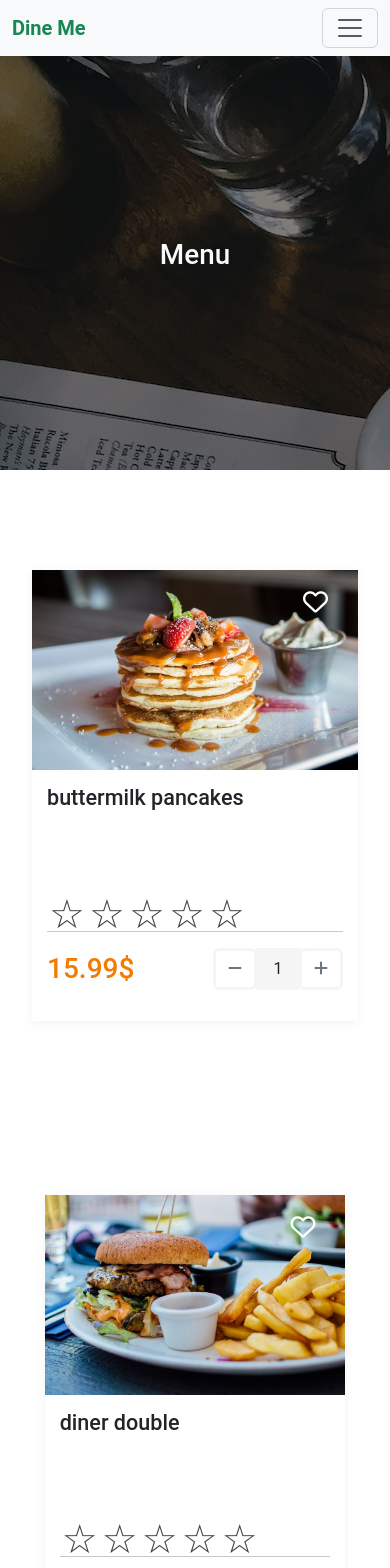
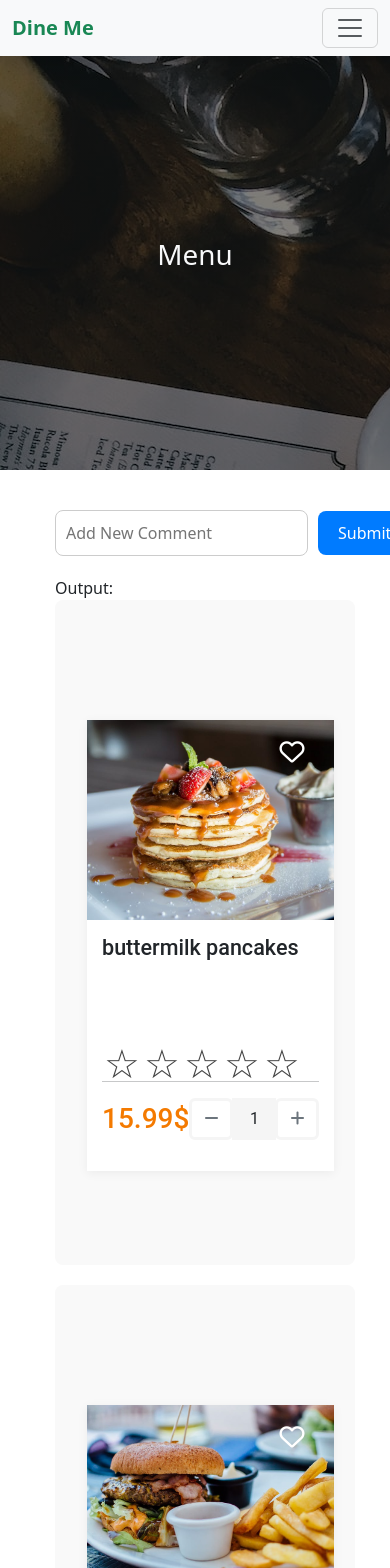
Before and after one commit to MohammedHatemMonir/React-Restaurant, a React (Create React App) app: page /menu in a window 390 px wide. Shown: the top 1568 px of the page. Built offline with nearby package versions, Linux system fonts and the light colour scheme.

Commit message:
All images fixed and input field added in Menu page

```diff
--- a/src/App.js
+++ b/src/App.js
@@ -35,7 +35,7 @@
   // Otherwise, render the Navbar
 
   return (
-    <div>
+    <div className="my-app">
       <Navbar expand="lg" className="fixed-top bg-body-tertiary shadow my-nav">
         <Container>
           <Navbar.Brand>
--- a/src/App.scss
+++ b/src/App.scss
@@ -1,7 +1,4 @@
-* {
-  font-family: "roboto", sans-serif;
-}
-.App {
+.my-app {.App {
   text-align: center;
   &-logo {
     height: 40vmin;
@@ -34,3 +31,5 @@
     transform: rotate(360deg);
   }
 }
+
+}
--- a/src/index.scss
+++ b/src/index.scss
@@ -1,8 +1,8 @@
-@import url('https://fonts.googleapis.com/css2?family=Poppins&display=swap');
+@import url("https://fonts.googleapis.com/css2?family=Poppins&display=swap");
 
 body {
   margin: 0;
-  font-family: 'Poppins', sans-serif;
+  font-family: "Poppins", sans-serif;
   -webkit-font-smoothing: antialiased;
   -moz-osx-font-smoothing: grayscale;
 }
--- a/src/pages/About.jsx
+++ b/src/pages/About.jsx
@@ -7,8 +7,8 @@
 
 function About() {
   return (
-    <div className="about-page">
-      <header className="mt-5">
+    <div className="my-about">
+      <header className="mt-5 about-header">
         <div className="container h-100 d-flex align-items-center justify-content-center">
           <h1 className="text-light">About</h1>
         </div>
--- a/src/pages/About.scss
+++ b/src/pages/About.scss
@@ -1,7 +1,5 @@
-.about-page header {
-  header {
-    background-image: linear-gradient(rgba(0, 0, 0, 0.5), rgba(0, 0, 0, 0.5)),
-      url(../utils/img/about-page-img.jpg);
-    height: 50vh;
-  }
+.about-header {
+  background-image: linear-gradient(rgba(0, 0, 0, 0.5), rgba(0, 0, 0, 0.5)),
+    url(../utils/img/about-page-img.jpg);
+  height: 50vh;
 }
--- a/src/pages/Contact.jsx
+++ b/src/pages/Contact.jsx
@@ -8,7 +8,7 @@
 function Contact() {
   return (
     <div className="contact-page">
-      <header className="mt-5">
+      <header className="mt-5  contact-header">
         <div className="container h-100 d-flex align-items-center justify-content-center">
           <h1 className="text-light">Contact</h1>
         </div>
--- a/src/pages/Contact.scss
+++ b/src/pages/Contact.scss
@@ -1,5 +1,5 @@
 .contact-page {
-  header {
+  .contact-header {
     background-image: linear-gradient(rgba(0, 0, 0, 0.5), rgba(0, 0, 0, 0.5)),
       url(../utils/img/contact-page-img.jpg);
     height: 50vh;
--- a/src/pages/Menu.jsx
+++ b/src/pages/Menu.jsx
@@ -1,29 +1,51 @@
-import React from "react";
+import React, { useState } from "react";
 import "./Menu.scss";
 import menuData from "../Menu";
 import Card from "./../components/Card";
 
 function Menu() {
+  const [inputValue, setInputValue] = useState("");
+  const [output, setOutput] = useState("");
+
+  const handleInputChange = (event) => {
+    setInputValue(event.target.value);
+  };
+
+  const handleButtonClick = () => {
+    setOutput(inputValue);
+  };
+
   return (
     <div className="menu-page">
-      <header className="mt-5">
+      <header className="mt-5 my-menu-header ">
         <div className="container h-100 d-flex align-items-center justify-content-center">
           <h1 className="text-light">Menu</h1>
         </div>
-        <div className="row">
+      </header>
+      <div className="my-menu-page">
+      <div className="menu-container ">
+        <div className="menu-input">
+          <input
+            type="text"
+            value={inputValue}
+            onChange={handleInputChange}
+            placeholder="Add New Comment"
+            className="menu-input-field"
+          />
+          <button onClick={handleButtonClick} className="menu-button">
+            Submit
+          </button>
+        </div>
+        <div className="menu-output">Output: {output}</div>
+        <div className="menu-items">
           {menuData.map((meal) => (
-            <div className=" mx-auto col-sm-12 col-md-6 col-lg-4">
-              <Card
-                key={meal.id}
-                title={meal.title}
-                price={meal.price}
-                img={meal.img}
-              />
+            <div key={meal.id} className="menu-item">
+              <Card title={meal.title} price={meal.price} img={meal.img} />
             </div>
           ))}
         </div>
-      </header>
-    </div>
+      </div>
+    </div></div>
   );
 }
 
--- a/src/pages/Menu.scss
+++ b/src/pages/Menu.scss
@@ -1,4 +1,66 @@
-.menu-page header {
-    background-image: linear-gradient(rgba(0, 0, 0, 0.5), rgba(0, 0, 0, 0.5)), url(../utils/img/menu-img.jpg);
+  .my-menu-header {
+    background-image: linear-gradient(rgba(0, 0, 0, 0.5), rgba(0, 0, 0, 0.5)),
+      url(../utils/img/menu-img.jpg);
     height: 50vh;
+  }
+
+.my-menu-page {
+  display: flex;
+  flex-direction: column;
+  align-items: center;
+  padding: 20px;
 }
+
+.menu-header {
+  text-align: center;
+  margin-bottom: 20px;
+}
+
+.menu-title {
+  color: #333;
+  font-size: 36px;
+}
+
+.menu-container {
+  width: 80%;
+  max-width: 1200px;
+}
+
+.menu-items {
+  display: grid;
+  grid-template-columns: repeat(auto-fit, minmax(300px, 1fr));
+  gap: 20px;
+}
+
+.menu-item {
+  background-color: #f9f9f9;
+  border-radius: 8px;
+  padding: 20px;
+}
+
+.menu-input {
+  display: flex;
+  align-items: center;
+  margin-top: 20px;
+}
+
+.menu-input-field {
+  flex: 1;
+  padding: 10px;
+  border-radius: 8px;
+  border: 1px solid #ccc;
+  margin-right: 10px;
+}
+
+.menu-button {
+  padding: 10px 20px;
+  background-color: #007bff;
+  color: #fff;
+  border: none;
+  border-radius: 8px;
+  cursor: pointer;
+}
+
+.menu-output {
+  margin-top: 20px;
+}
```
